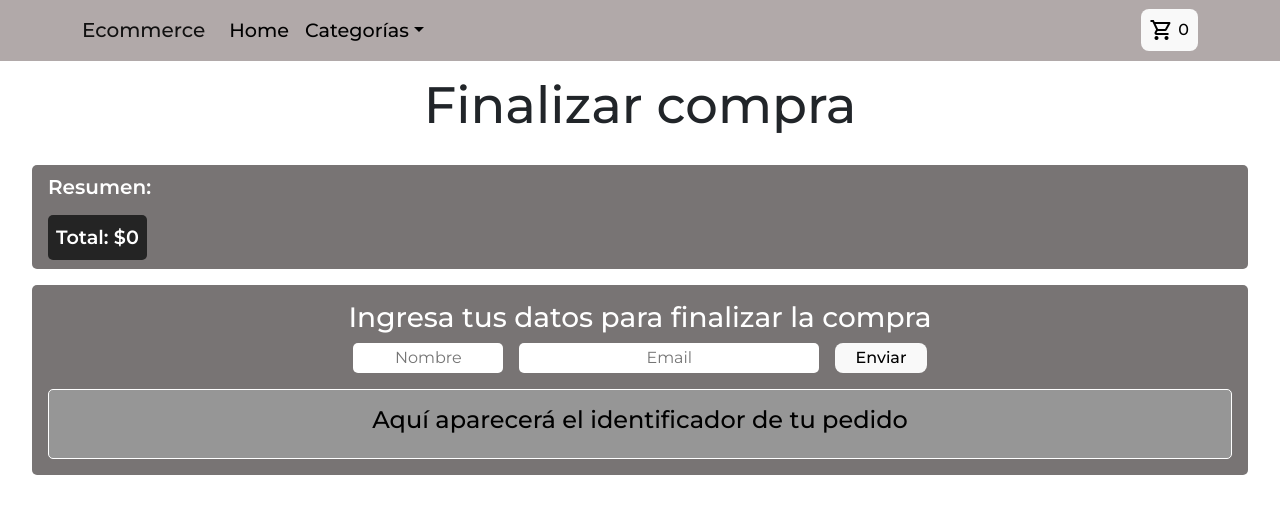
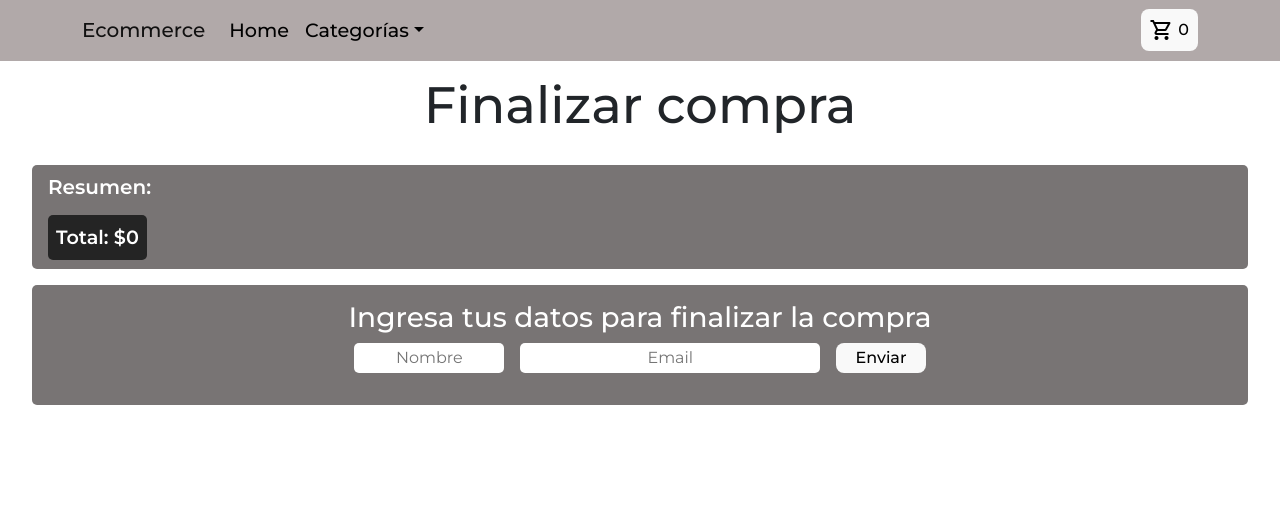
Before and after one commit to mathicoronel/react-preentregas, a React (Vite) app: page /form in a window 1280 px wide. Shown: the top 514 px of the page. Built offline with nearby package versions, Linux system fonts and the light colour scheme.

Commit message:
agrego sweetalert al confirmar la compra

```diff
--- a/src/components/Cart/Form.jsx
+++ b/src/components/Cart/Form.jsx
@@ -1,13 +1,14 @@
 import React, { useContext, useState } from 'react'
 import {collection, addDoc, getFirestore} from "firebase/firestore"
 import CartContext from '../../context/CartContext'
+import Swal from 'sweetalert2'
 
 const Form = () => {
 
     const [name, setName] = useState("")
     const [email, setEmail] = useState("")
     const [orderId, setOrderId] = useState("")
-    const {cart, totalPrice} = useContext(CartContext)
+    const {cart, setCart, totalPrice} = useContext(CartContext)
 
     const db = getFirestore()
 
@@ -25,6 +26,28 @@ const Form = () => {
         }
 
         const ordersCollection = collection(db, "orden")
+
+        const confirmOrder = () => {
+            Swal.fire({
+                title: "¿Quieres confirmar tu compra?",
+                text: "Recibirás el ID de la misma",
+                icon: "question",
+                showConfirmButton: true,
+                showDenyButton: true,
+                confirmButtonText: "Si",
+                denyButtonText: "No"
+                }).then((result) => {
+                    if(result.isConfirmed) {
+                        Swal.fire({
+                            title: "¡Muchas gracias por tu compra!",
+                            text: `Tu ID es: ${orderId}`,
+                        })
+                        setCart([])
+                        setName("")
+                        setEmail("")
+                    }
+                })
+        }
 
     return (
         <div>
@@ -49,12 +72,8 @@ const Form = () => {
                 <form action="submit" className='form' onSubmit={sendOrder}>
                     <input type="text" placeholder='Nombre' className='name-form' onChange={(e) => setName(e.target.value)} value={name}/>
                     <input type="email" placeholder='Email' className='email-form' onChange={(e) => setEmail(e.target.value)} value={email}/>
-                    <button className='send-button' type='submit'>Enviar</button>
+                    <button className='send-button' onClick={confirmOrder}  type='submit'>Enviar</button>
                 </form>
-                <div className='identificator-container'>
-                    <h4>Aquí aparecerá el identificador de tu pedido</h4>
-                    <span className='order-id'>{orderId}</span>
-                </div>
             </div>
         </div>
     )
--- a/src/index.css
+++ b/src/index.css
@@ -336,11 +336,19 @@ button:focus-visible {
 }
 
 .send-button{
+  border: none;
   display: flex;
   justify-content: center;
   align-items: center;
   text-align: center;
   height: 30px;
+  transition: all 0.2s;
+}
+
+.send-button:hover{
+  background-color: #a8dadc;
+  color: #000;
+  transition: all 0.2s;
 }
 
 .identificator-container{
```
